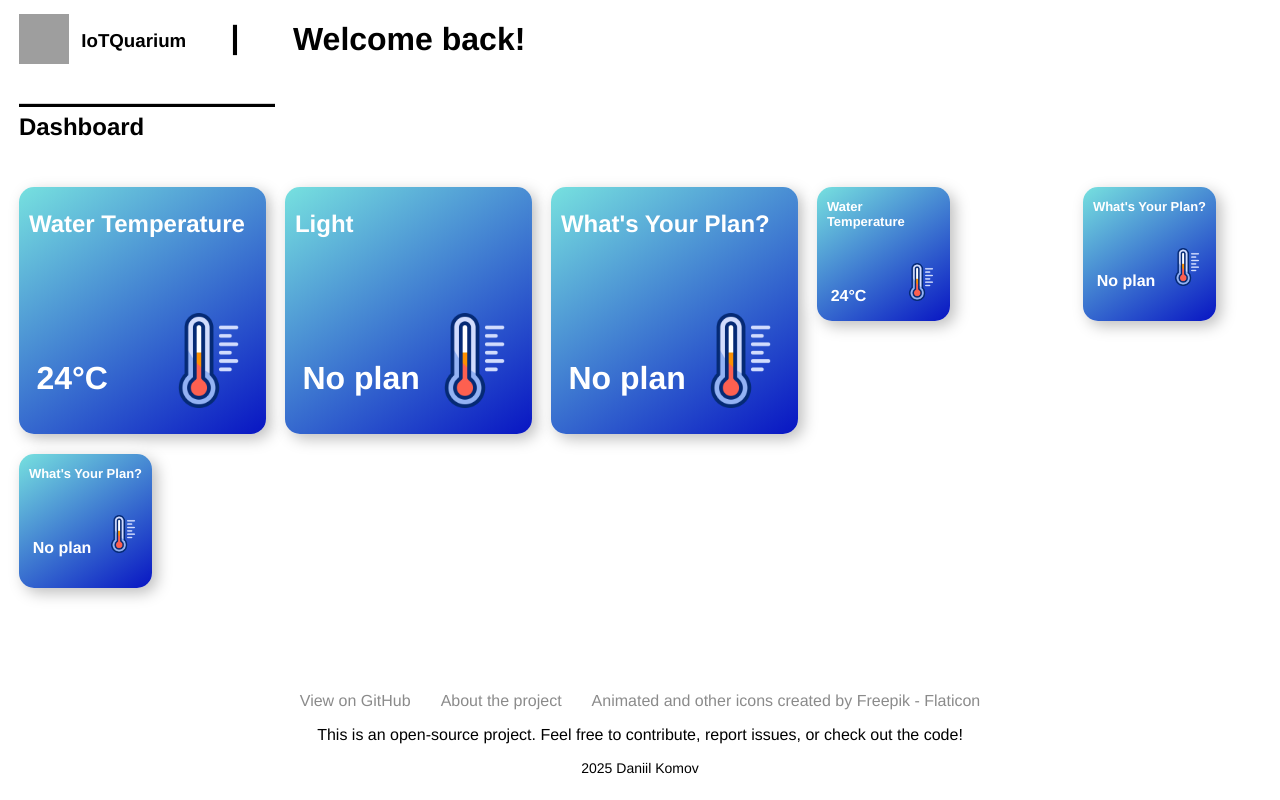
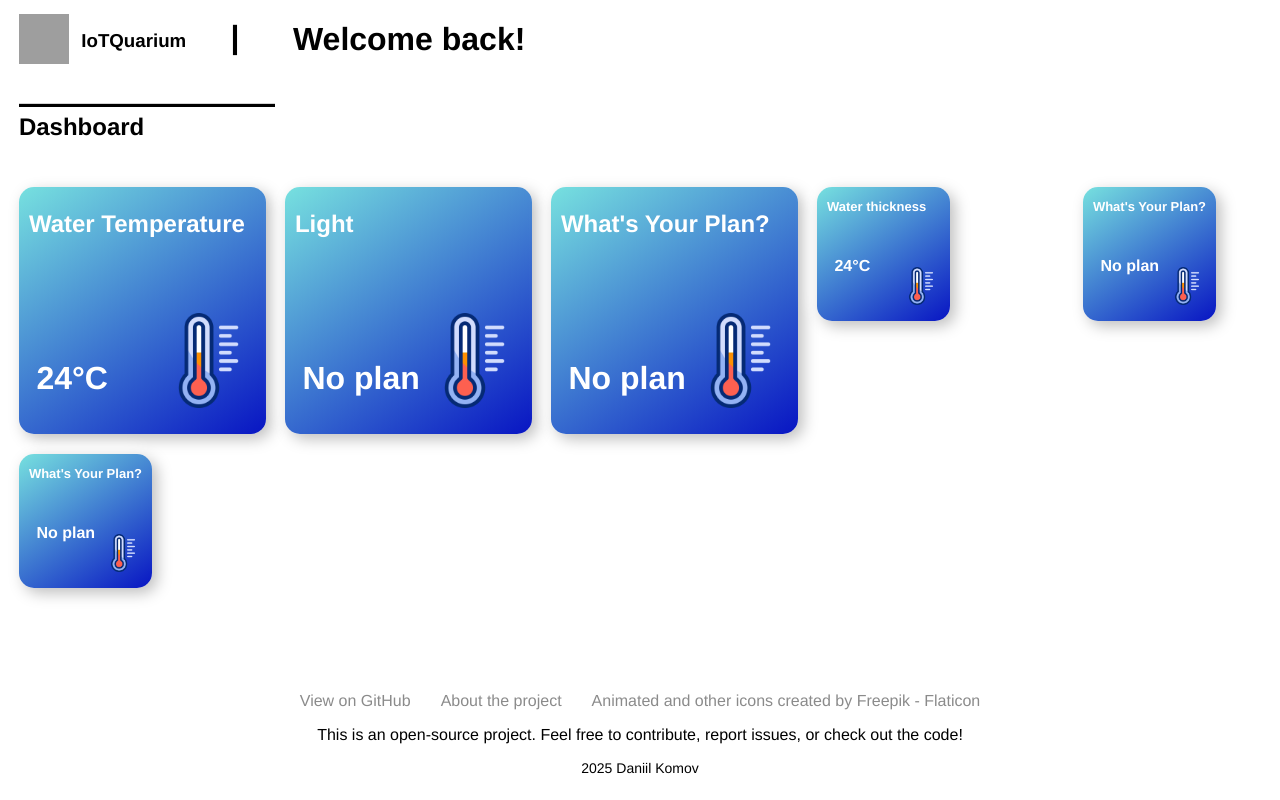
Before and after one commit to IkomovONE/IoTQuarium_Monitoring, a Vue app in the folder frontend/: page / in a window 1280 px wide. Built offline with nearby package versions, Linux system fonts and the light colour scheme; grey boxes are pictures that could not be loaded.

Commit message:
Fixed small widget design

```diff
--- a/frontend/src/components/DashWidgetSmall.vue
+++ b/frontend/src/components/DashWidgetSmall.vue
@@ -48,7 +48,7 @@ img {
 
   left: 2cm;
 
-  bottom: 1cm;
+  bottom: 0.5cm;
 
   height: 1cm;
 
@@ -66,9 +66,9 @@ position: relative;
 
 
 
-left: 0.1cm;
+left: 0.2cm;
 
-top: 0.4cm;
+top: 0cm;
 
 
 
--- a/frontend/src/components/Dashboard.vue
+++ b/frontend/src/components/Dashboard.vue
@@ -25,7 +25,7 @@ export default {
         { id: 1, title: "Water Temperature", description: "24°C", icon: require('@/assets/therm.png') },
         { id: 2, title: "Light", description: "No plan", icon: require('@/assets/therm.png') },
         { id: 3, title: "What's Your Plan?", description: "No plan", icon: require('@/assets/therm.png') },
-        { id: 4, title: "Water Temperature", description: "24°C", icon: require('@/assets/therm.png') },
+        { id: 4, title: "Water thickness", description: "24°C", icon: require('@/assets/therm.png') },
         { id: 5, title: "What's Your Plan?", description: "No plan", icon: require('@/assets/therm.png') },
         { id: 6, title: "What's Your Plan?", description: "No plan", icon: require('@/assets/therm.png') },
       ],
```
